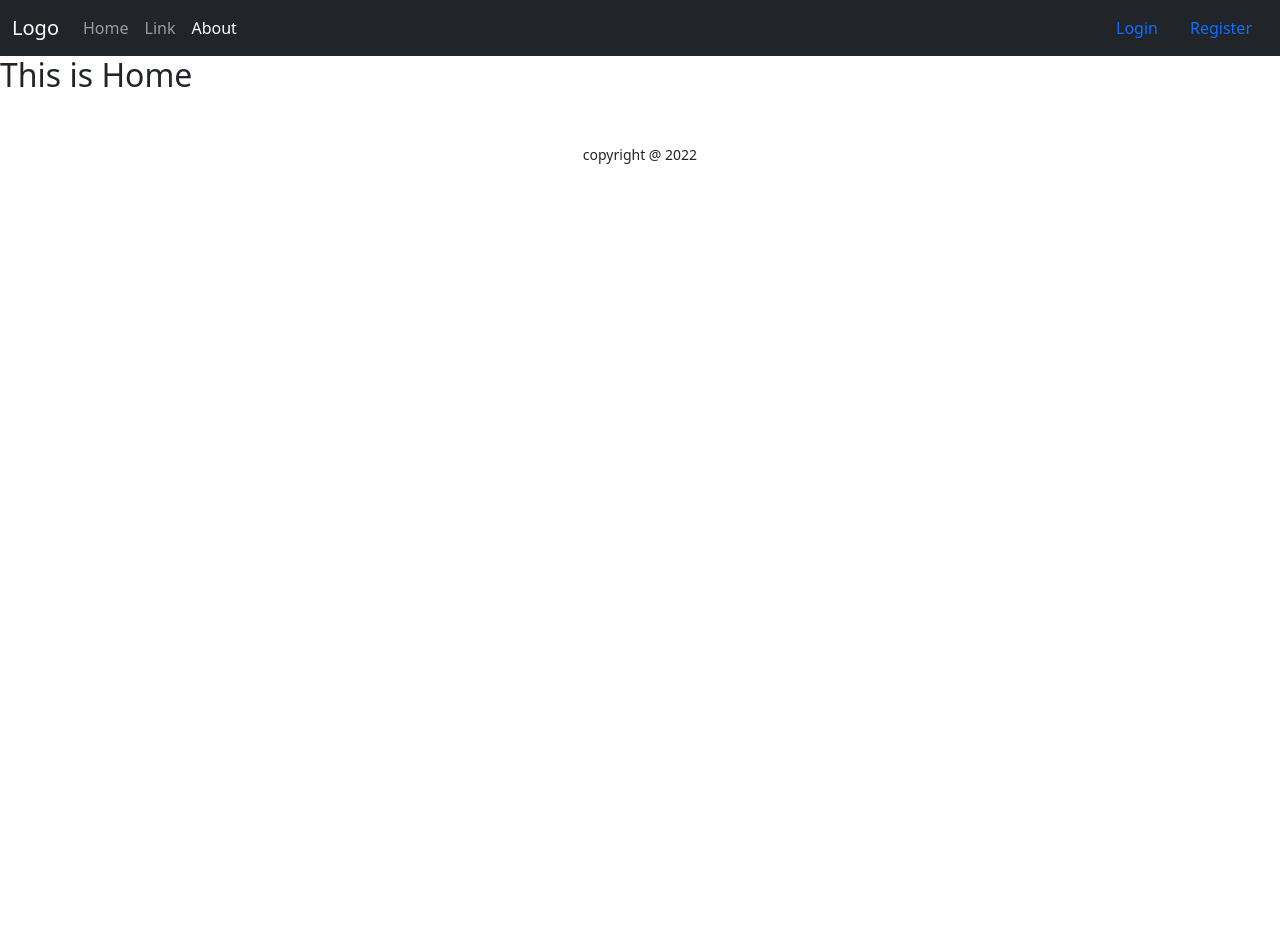
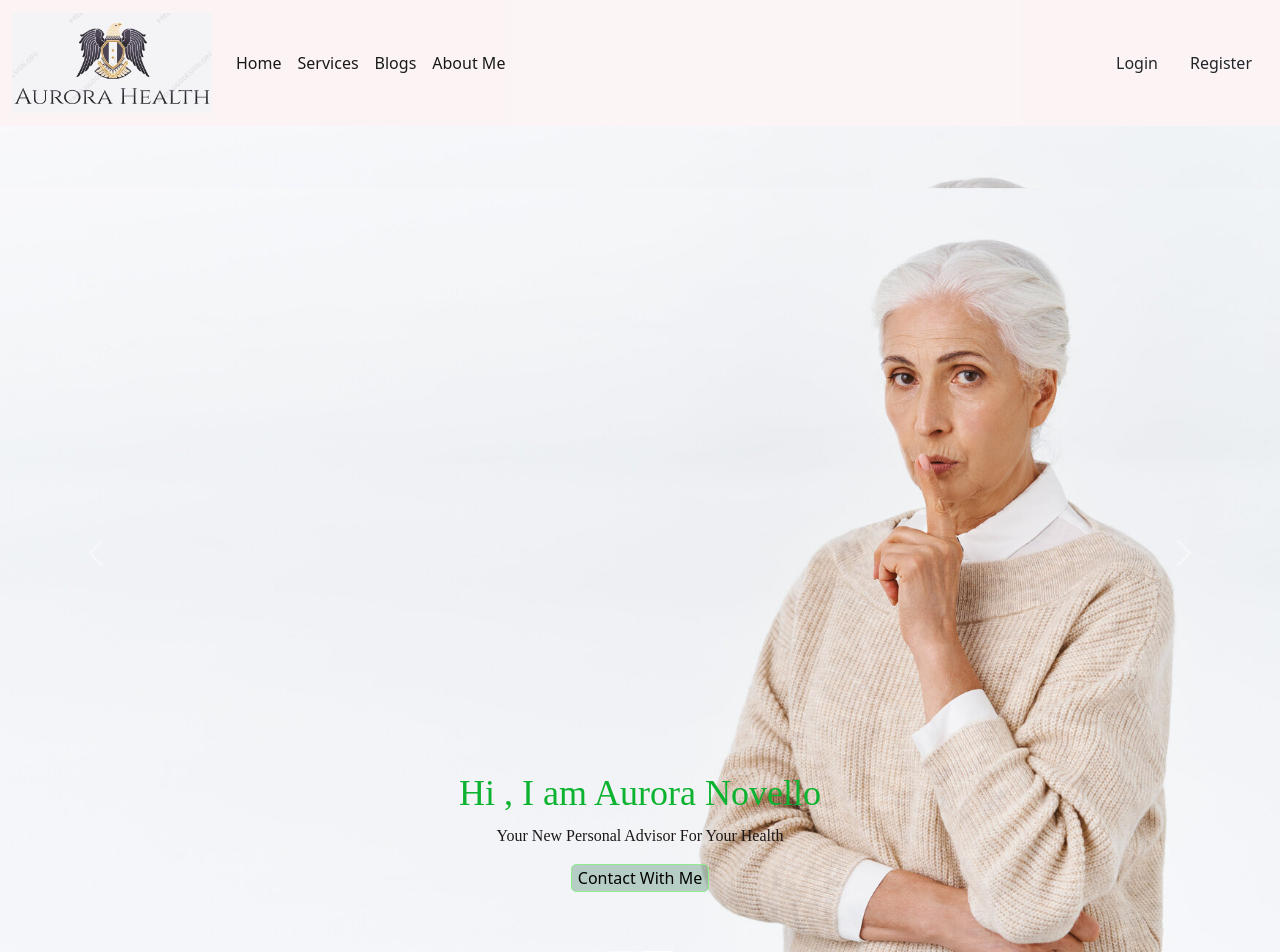
Before and after one commit to alneedrs2/aurora-health, a React (Create React App) app: page / in a window 1280 px wide. Shown: the top 952 px of the page. Before the commit the page ends 800 px from the top, so only its background shows below. Built offline with nearby package versions, Linux system fonts and the light colour scheme; no server answers.

Commit message:
carousel added

```diff
--- a/public/index.html
+++ b/public/index.html
@@ -24,7 +24,7 @@
       work correctly both with client-side routing and a non-root public URL.
       Learn how to configure a non-root public URL by running `npm run build`.
     -->
-    <title>React App</title>
+    <title>Aurora Health || Your Personal Advisor</title>
   </head>
   <body>
     <noscript>You need to enable JavaScript to run this app.</noscript>
--- a/src/App.css
+++ b/src/App.css
@@ -1,7 +1,6 @@
-.App {
-  text-align: center;
+.background-color{
+  background-color: rgba(250, 240, 240, 0.473);
 }
-
 .App-logo {
   height: 40vmin;
   pointer-events: none;
--- a/src/App.js
+++ b/src/App.js
@@ -1,19 +1,23 @@
 import { Route, Routes } from "react-router-dom";
 import "./App.css";
 import About from "./Pages/About/About";
+import Blogs from "./Pages/Blogs/Blogs";
 import Home from "./Pages/Home/Home";
 import Login from "./Pages/Login/Login";
 import Register from "./Pages/Register/Register";
+import Services from "./Pages/Services/Services";
 import Footer from "./Shared/Footer/Footer";
 import Header from "./Shared/Header/Header";
 import NotFound from "./Shared/NotFound/NotFound";
 
 function App() {
   return (
-    <div>
+    <div className="background-color">
       <Header></Header>
       <Routes>
         <Route path="/" element={<Home></Home>}></Route>
+        <Route path="/services" element={<Services></Services>}></Route>
+        <Route path="/blogs" element={<Blogs></Blogs>}></Route>
         <Route path="/about" element={<About></About>}></Route>
         <Route path="/login" element={<Login></Login>}></Route>
         <Route path="/register" element={<Register></Register>}></Route>
--- /dev/null
+++ b/src/Pages/Blogs/Blogs.js
@@ -0,0 +1,11 @@
+import React from 'react';
+
+const Blogs = () => {
+    return (
+        <div>
+            <h2>This is Blogs</h2>
+        </div>
+    );
+};
+
+export default Blogs;
--- /dev/null
+++ b/src/Pages/Home/Home.css
@@ -0,0 +1,14 @@
+.carou-title{
+    font-size: 36px;
+    color: rgb(12, 179, 48);
+    font-family: cursive;
+}
+.carou-para{
+    color: rgb(29, 23, 23);
+   font-family: cursive;
+}
+.carou-btn{
+    background-color: rgba(74, 134, 106, 0.356);
+    border: 1px solid lightgreen;
+    border-radius: 5px;
+}
--- a/src/Pages/Home/Home.js
+++ b/src/Pages/Home/Home.js
@@ -1,9 +1,34 @@
 import React from "react";
+import { Carousel } from "react-bootstrap";
+import banner1 from "../../images/banner/banner-1.jpg";
+import banner2 from "../../images/banner/banner-2.jpg";
+import "./Home.css";
 
 const Home = () => {
   return (
     <div>
-      <h2>This is Home</h2>
+      <Carousel fade>
+        <Carousel.Item>
+          <img className="d-block w-100" src={banner1} alt="First slide" />
+          <Carousel.Caption className="mb-5">
+            <h2 className="carou-title">Hi , I am Aurora Novello</h2>
+            <p className="carou-para">
+              Your New Personal Advisor For Your Health
+            </p>
+            <button className="carou-btn">Contact With Me</button>
+          </Carousel.Caption>
+        </Carousel.Item>
+        <Carousel.Item>
+          <img className="d-block w-100" src={banner2} alt="Second slide" />
+          <Carousel.Caption className="mb-5">
+            <h2 className="carou-title">Hi , I am Aurora Novello</h2>
+            <p className="carou-para">
+              Your New Personal Advisor For Your Health
+            </p>
+            <button className="carou-btn">Contact With Me</button>
+          </Carousel.Caption>
+        </Carousel.Item>
+      </Carousel>
     </div>
   );
 };
--- /dev/null
+++ b/src/Pages/Services/Services.js
@@ -0,0 +1,11 @@
+import React from 'react';
+
+const Services = () => {
+    return (
+        <div>
+            <h2>This is Services</h2>
+        </div>
+    );
+};
+
+export default Services;
--- a/src/Shared/Header/Header.css
+++ b/src/Shared/Header/Header.css
@@ -0,0 +1,3 @@
+.nav-background {
+  background-color: rgba(250, 240, 240, 0.473);
+}
--- a/src/Shared/Header/Header.js
+++ b/src/Shared/Header/Header.js
@@ -4,6 +4,8 @@ import { Container, Nav, Navbar } from "react-bootstrap";
 import { useAuthState } from "react-firebase-hooks/auth";
 import { Link } from "react-router-dom";
 import auth from "../../firebase.init";
+import logo from "../../images/logo.jpg";
+import "./Header.css"
 
 const Header = () => {
   const [user] = useAuthState(auth);
@@ -12,9 +14,17 @@ const Header = () => {
     signOut(auth);
   };
   return (
-    <Navbar bg="dark" variant="dark" expand="lg">
+    <Navbar className="nav-background" variant="light" sticky="top" expand="lg">
       <Container fluid>
-        <Navbar.Brand>Logo</Navbar.Brand>
+        <Navbar.Brand href="#home">
+          <img
+            src={logo}
+            width="200"
+            height="100"
+            className="d-inline-block align-top"
+            alt="Aurora Health"
+          />
+        </Navbar.Brand>
         <Navbar.Toggle aria-controls="navbarScroll" />
         <Navbar.Collapse id="navbarScroll">
           <Nav
@@ -22,25 +32,33 @@ const Header = () => {
             style={{ maxHeight: "100px" }}
             navbarScroll
           >
-            <Nav.Link as={Link} to="/">
+            <Nav.Link as={Link} to="/" active>
               Home
             </Nav.Link>
-            <Nav.Link as={Link} to="">
-              Link
+            <Nav.Link as={Link} to="/services" active>
+              Services
+            </Nav.Link>
+            <Nav.Link as={Link} to="/blogs" active>
+              Blogs
             </Nav.Link>
             <Nav.Link as={Link} to="/about" active>
-              About
+              About Me
             </Nav.Link>
           </Nav>
           <div className="d-flex">
             {user ? (
-              <button className="btn btn-link text-decoration-none" onClick={handleSignOut}>Sign Out</button>
+              <button
+                className="btn btn-link text-decoration-none text-dark"
+                onClick={handleSignOut}
+              >
+                Sign Out
+              </button>
             ) : (
-              <Nav.Link as={Link} to="/login" active>
+              <Nav.Link className="text-dark" as={Link} to="/login" active>
                 Login
               </Nav.Link>
             )}
-            <Nav.Link as={Link} to="/register" active>
+            <Nav.Link as={Link} className='text-dark' to="/register" active>
               Register
             </Nav.Link>
           </div>
```
Also changed, not shown: public/services.json (added, +20 -0 lines).
